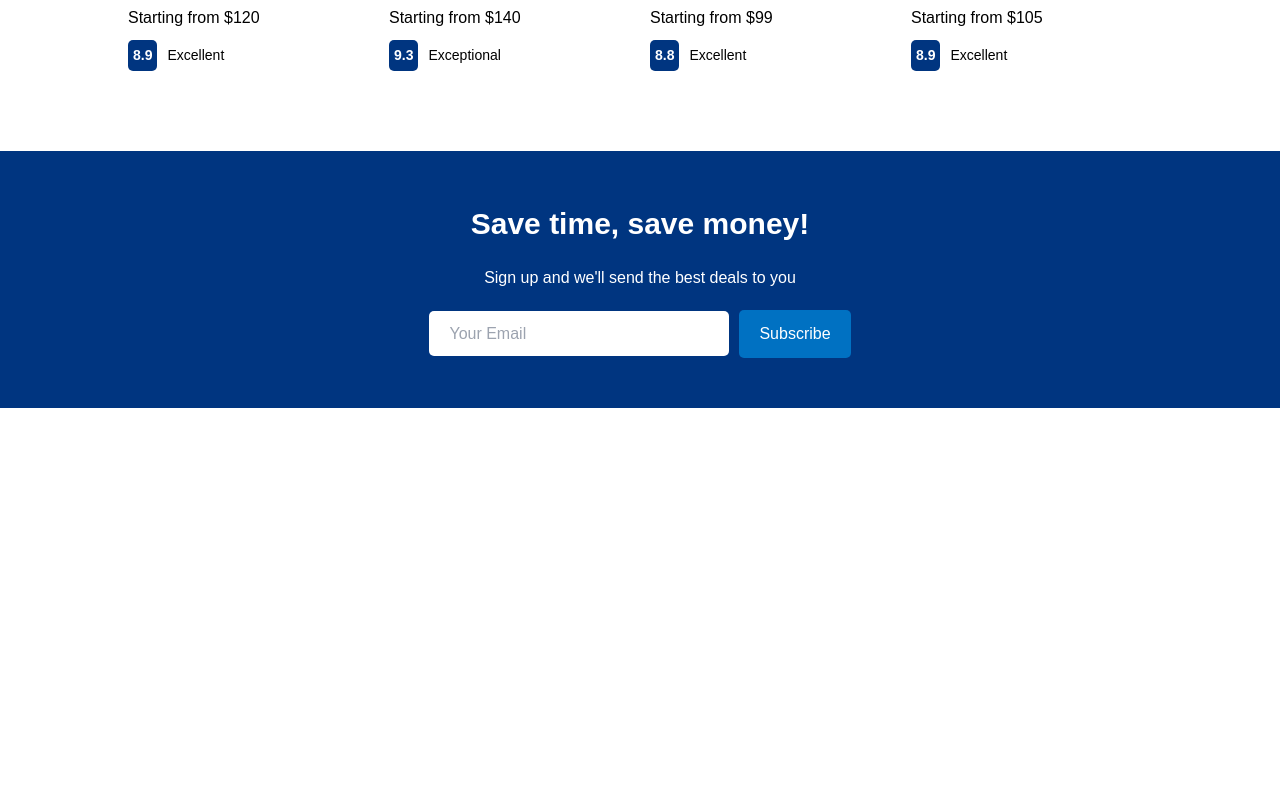
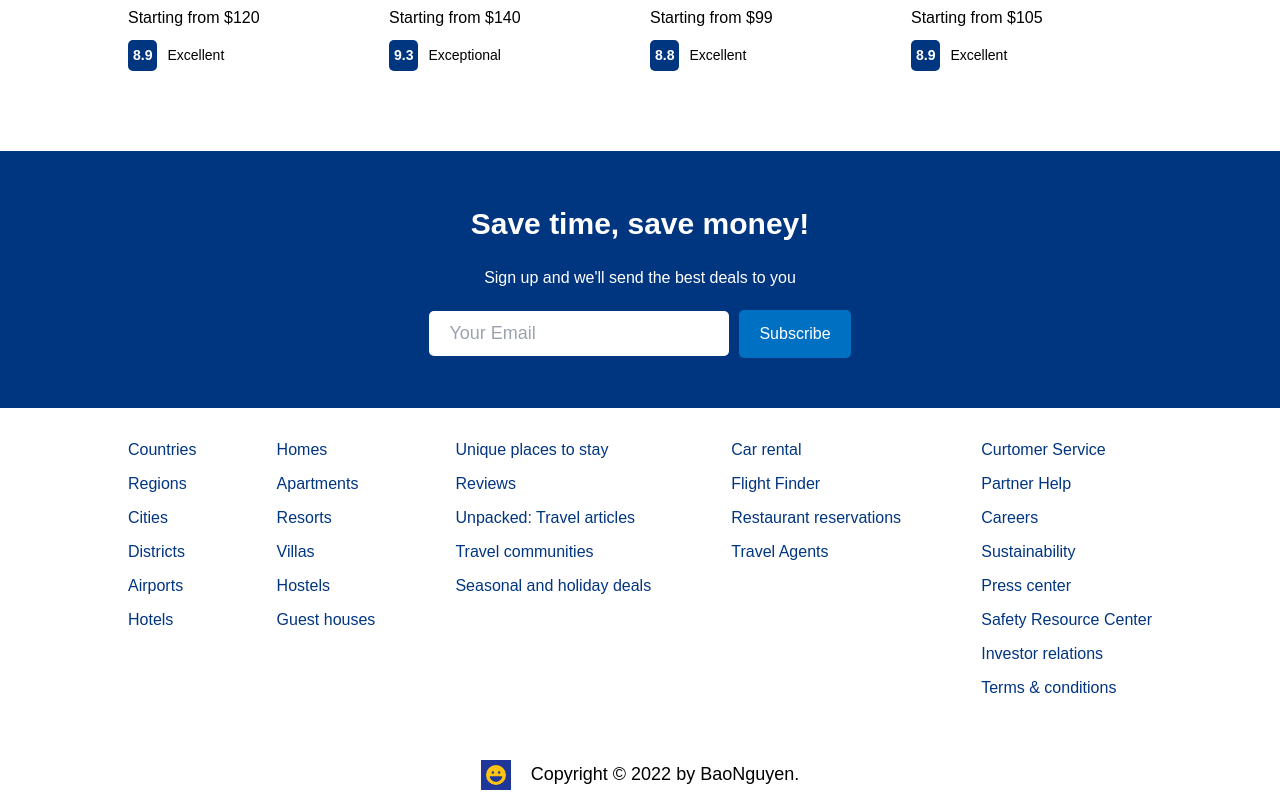
Before and after one commit to DevAnonitos/Booking-App, a React (Create React App) app: page / in a window 1280 px wide. Shown: the part 1488-2288 px from the top of the page. Before the commit the page ends 1896 px from the top, so only its background shows below. Built offline with nearby package versions, Linux system fonts and the light colour scheme.

Commit message:
update-footer

```diff
--- /dev/null
+++ b/src/components/footer/Footer.jsx
@@ -0,0 +1,59 @@
+import React from 'react'
+import { FontAwesomeIcon } from '@fortawesome/react-fontawesome';
+import { faFaceLaugh } from "@fortawesome/free-solid-svg-icons";
+
+import "./footer.css"
+
+const Footer = () => {
+  return (
+    <div className="footer">
+        <div className="fLists">
+            <ul className="fList">
+                <li className="fListItem">Countries</li>
+                <li className="fListItem">Regions</li>
+                <li className="fListItem">Cities</li>
+                <li className="fListItem">Districts</li>
+                <li className="fListItem">Airports</li>
+                <li className="fListItem">Hotels</li>
+            </ul>
+            <ul className="fList">
+                <li className="fListItem">Homes </li>
+                <li className="fListItem">Apartments </li>
+                <li className="fListItem">Resorts </li>
+                <li className="fListItem">Villas</li>
+                <li className="fListItem">Hostels</li>
+                <li className="fListItem">Guest houses</li>
+            </ul>
+            <ul className="fList">
+                <li className="fListItem">Unique places to stay </li>
+                <li className="fListItem">Reviews</li>
+                <li className="fListItem">Unpacked: Travel articles </li>
+                <li className="fListItem">Travel communities </li>
+                <li className="fListItem">Seasonal and holiday deals </li>
+            </ul>
+            <ul className="fList">
+                <li className="fListItem">Car rental </li>
+                <li className="fListItem">Flight Finder</li>
+                <li className="fListItem">Restaurant reservations </li>
+                <li className="fListItem">Travel Agents </li>
+            </ul>
+            <ul className="fList">
+                <li className="fListItem">Curtomer Service</li>
+                <li className="fListItem">Partner Help</li>
+                <li className="fListItem">Careers</li>
+                <li className="fListItem">Sustainability</li>
+                <li className="fListItem">Press center</li>
+                <li className="fListItem">Safety Resource Center</li>
+                <li className="fListItem">Investor relations</li>
+                <li className="fListItem">Terms & conditions</li>
+            </ul>
+        </div>
+        <div className="fText">
+            <FontAwesomeIcon icon={faFaceLaugh} className='fIcon' />
+            Copyright © 2022 by BaoNguyen.
+        </div>
+    </div>
+  )
+}
+
+export default Footer
--- /dev/null
+++ b/src/components/footer/footer.css
@@ -0,0 +1,55 @@
+.footer{
+    width: 100%;
+    width: 1024px;
+    font-size: 12px;
+}
+
+.fLists{
+    width: 100%;
+    display: flex;
+    justify-content: space-between;
+    margin-bottom: 50px;
+}
+
+.fList{
+    list-style: none;
+    padding: 0;
+}
+
+.fListItem{
+    font-size: 1.6rem;
+    margin-bottom: 10px;
+    color: #003580;
+    cursor: pointer;
+    transition: all 0.3s linear;
+}
+
+.fListItem:hover {
+    color: #FFC312;
+}
+
+.fText{
+    display: flex;
+    align-items: center;
+    justify-content: center;
+    font-weight: 400;
+    font-size: 1.8rem;
+    margin-bottom: 10px;
+}
+
+.fIcon{
+    background-color: #1e3799;
+    padding: 5px;
+    font-size: 2rem;
+    color: #FFC312;
+    margin-right: 20px;
+    cursor: pointer;
+    transition: all 0.3s ease-in-out;
+}
+
+.fIcon:hover {
+    transform: scale(1.5);
+    animation: rotateIn;
+    animation-duration: 0.4s;
+    animation-delay: 0.3s;
+}
--- a/src/components/mailList/mailList.css
+++ b/src/components/mailList/mailList.css
@@ -29,7 +29,7 @@
     margin-right: 10px;
     border-radius: 5px;
     color: #FFC312;
-    font-size: 1.6rem;
+    font-size: 1.8rem;
 }
 
 .mailInputContainer>button{
--- a/src/pages/home/Home.jsx
+++ b/src/pages/home/Home.jsx
@@ -7,6 +7,7 @@ import FeaturedProperties from '../../components/featuredProperties/FeaturedProp
 import MailList from '../../components/mailList/MailList';
 
 import "./home.css";
+import Footer from '../../components/footer/Footer';
 
 
 const Home = () => {
@@ -26,6 +27,7 @@ const Home = () => {
         </h1>
         <FeaturedProperties />
         <MailList />
+        <Footer />
       </div>
     </div>
   )
```
